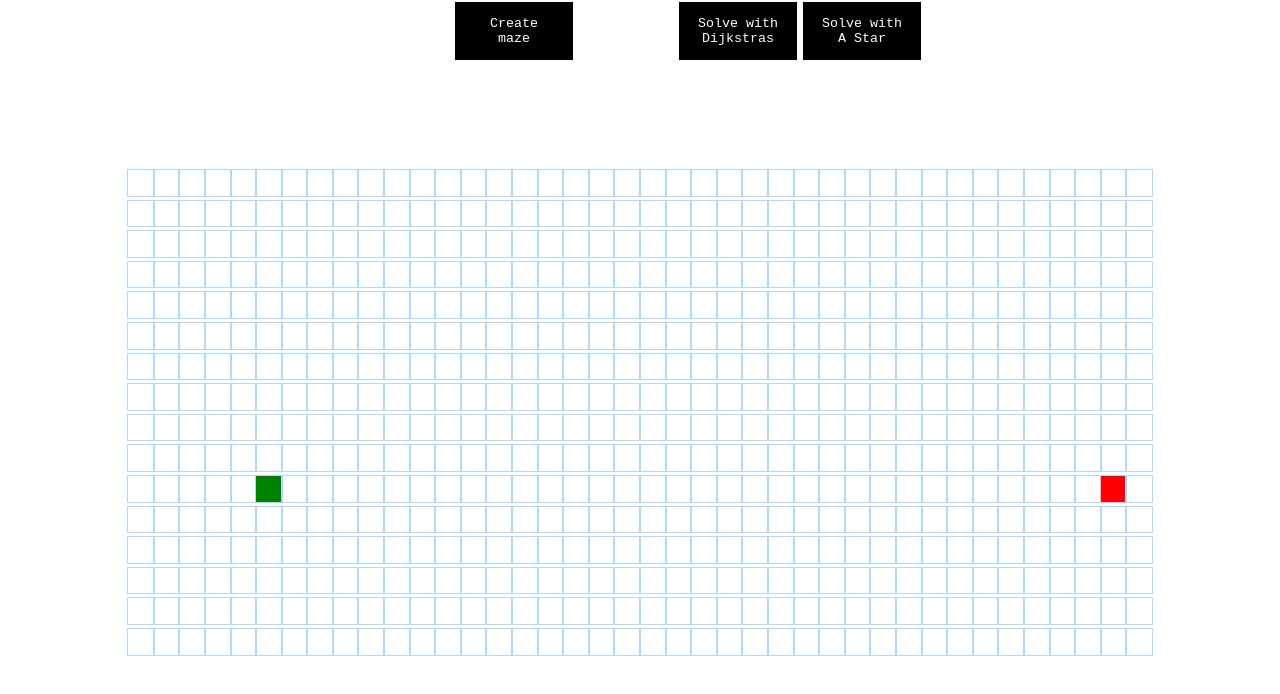
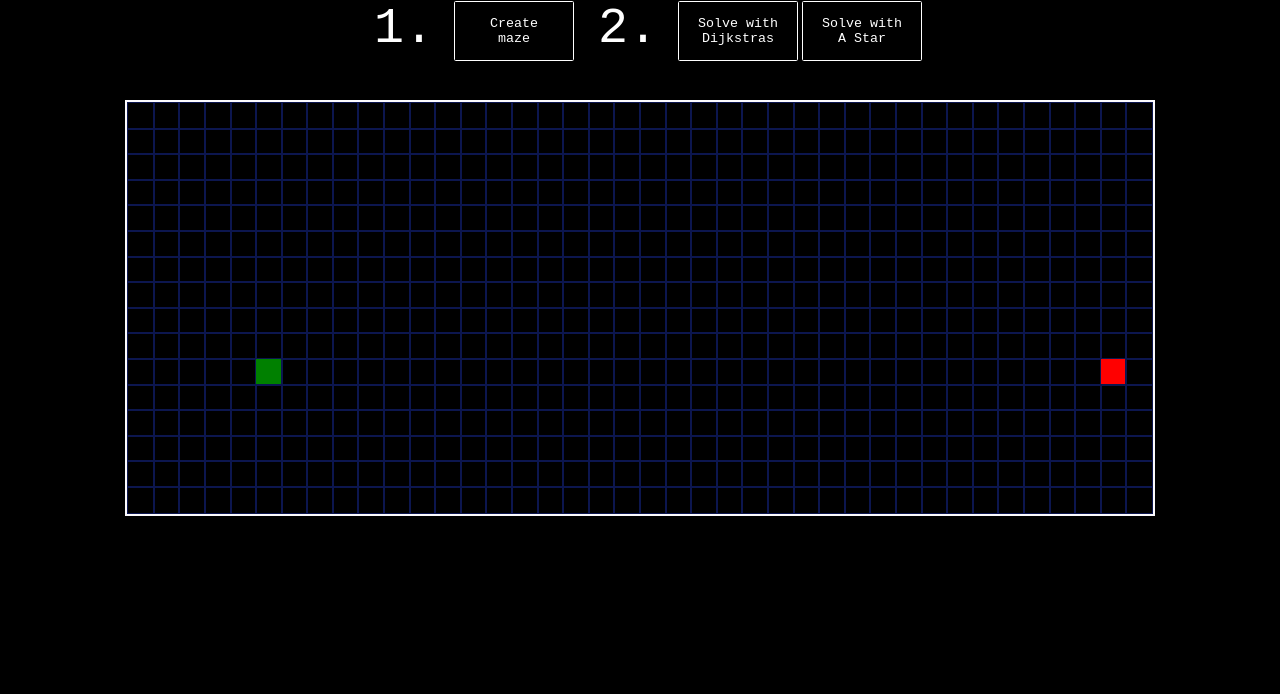
Before and after one commit to robLaing2/Pathfinding-Visualizer, a React (Create React App) app in the folder my-app/: page / in a window 1280 px wide. Shown: the top 694 px of the page. Built offline with nearby package versions, Linux system fonts and the light colour scheme.

Commit message:
updated colours and no more gap

```diff
--- a/my-app/src/App.css
+++ b/my-app/src/App.css
@@ -40,4 +40,5 @@
 
 body {
   font-family: 'Courier New';
+  background-color: #000000;
 }
--- a/my-app/src/Pathfinder/Node.css
+++ b/my-app/src/Pathfinder/Node.css
@@ -2,7 +2,7 @@
 .node {
     width: 2vw;
     height: 2vw;
-    outline: 1px solid rgb(175, 216, 248);
+    outline: 1px solid #0c164f;
     display: inline-block;
     margin-bottom:0px;
     margin-right:0px;
@@ -41,17 +41,17 @@
   @keyframes wallAnimation {
     0% {
       transform: scale(0.6);
-      background-color: rgb(19, 20, 51);
+      background-color: rgb(175, 216, 248);
     }
 
     50% {
       transform: scale(1.2);
-      background-color: rgb(19, 20, 51);
+      background-color: rgb(175, 216, 248);
     }
 
     100% {
       transform: scale(1);
-      background-color: rgb(19, 20, 51);
+      background-color: rgb(175, 216, 248);
     }
   }
 
@@ -73,7 +73,7 @@
 
     100% {
       transform: scale(1);
-      background-color: rgba(0, 190, 218, 0.75);
+      background-color: rgba(0, 217, 159, 0.75);
     }
   }
 
@@ -95,16 +95,16 @@
   @keyframes shortestPath {
     0% {
       transform: scale(0.6);
-      background-color: rgb(255, 254, 106);
+      background-color: #ba1e68;
     }
 
     50% {
       transform: scale(1.2);
-      background-color: rgb(255, 254, 106);
+      background-color: #ba1e68;
     }
 
     100% {
       transform: scale(1);
-      background-color: rgb(255, 254, 106);
+      background-color: #ba1e68;
     }
   }
--- a/my-app/src/Pathfinder/PathfindingVisualiser.css
+++ b/my-app/src/Pathfinder/PathfindingVisualiser.css
@@ -1,12 +1,11 @@
 .grid{
     margin: auto;
-    margin-top:20px;
 }
 
 .selectionGrid {
     width: 80%;
     margin-bottom: 10px;
-    height:150px;
+    height:100px;
     text-align:center;
     margin: 0 auto;
 }
@@ -22,7 +21,15 @@
     display: inline-block;
 
 
+}
 
+.container {
+    border:3px solid #fcfbfe;
+    display: inline-block;
+}
+
+.gridRow {
+    height:2vw;
 }
 
 .algorithmBtn {
--- a/my-app/src/Pathfinder/PathfindingVisualiser.jsx
+++ b/my-app/src/Pathfinder/PathfindingVisualiser.jsx
@@ -149,11 +149,11 @@ export default class PathfindingVisualizer extends Component {
 
 
         </div>
-
+        <div class="container">
         <div class="grid">
           {grid.map((row, rowIdx) => {
             return (
-              <div key={rowIdx}>
+              <div key={rowIdx} class="gridRow">
                 {row.map((node, nodeIdx) => {
                   const {row, col, isFinish, isStart, distance, isWall, isVisitedMaze} = node;
                   return (
@@ -177,6 +177,7 @@ export default class PathfindingVisualizer extends Component {
               </div>
             );
           })}
+        </div>
         </div>
       </>
     );
```
